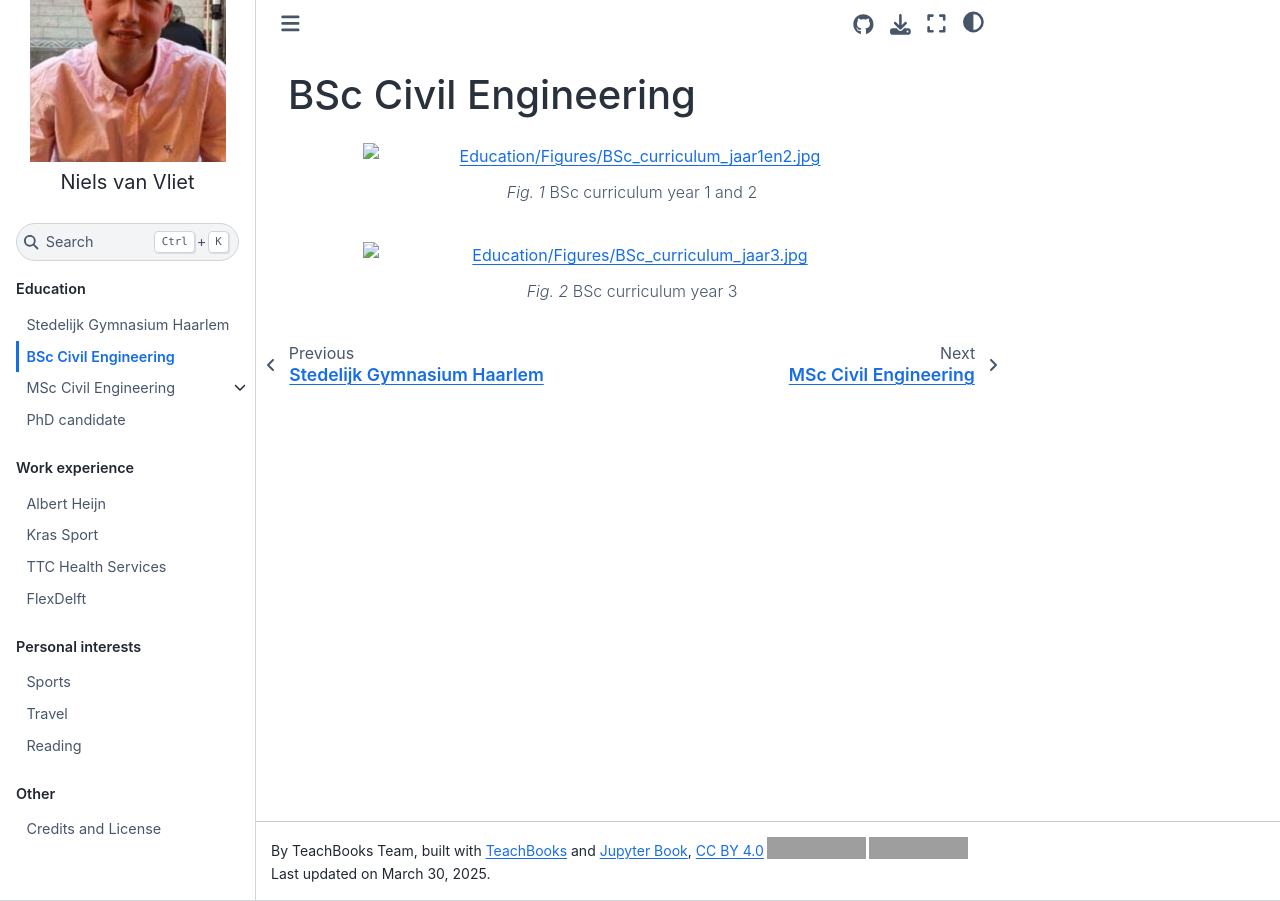
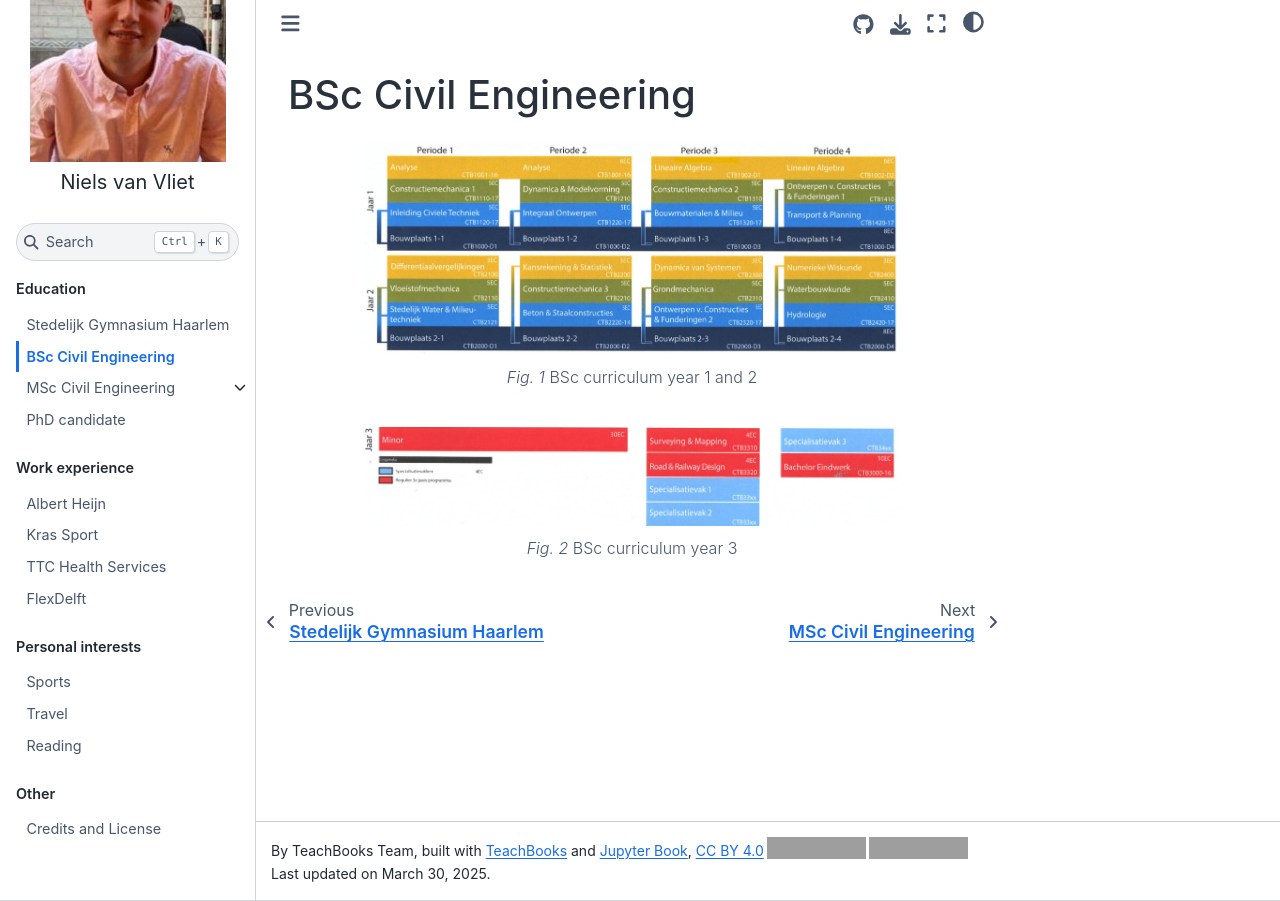
Before and after one commit to navanvliet/navanvliet, a Jupyter Book: the page built from book/Education/BSc/BSc.md, in a window 1280 px wide. Built offline with Jupyter Book 1.0.4 settings and Sphinx 7.4.7 and the Sphinx Book theme 1.1.4, drawn with Linux system fonts in a browser that asks for light colours; comment, search, counter and statistics services are not loaded; grey boxes are pictures that could not be loaded.

Commit message:
fix image

````diff
--- a/book/Education/BSc/BSc.md
+++ b/book/Education/BSc/BSc.md
@@ -1,6 +1,6 @@
 # BSc Civil Engineering
 
-```{figure} ../Figures/BSc_curriculum_jaar1en2.jpg
+```{figure} Figures/BSc_curriculum_jaar1en2.jpg
 ---
 name: BSc_jaar1en2
 width: 80%
@@ -9,7 +9,7 @@ align: center
 BSc curriculum year 1 and 2
 ```
 
-```{figure} ../Figures/BSc_curriculum_jaar3.jpg
+```{figure} Figures/BSc_curriculum_jaar3.jpg
 ---
 name: BSc_jaar_3
 width: 80%
````
